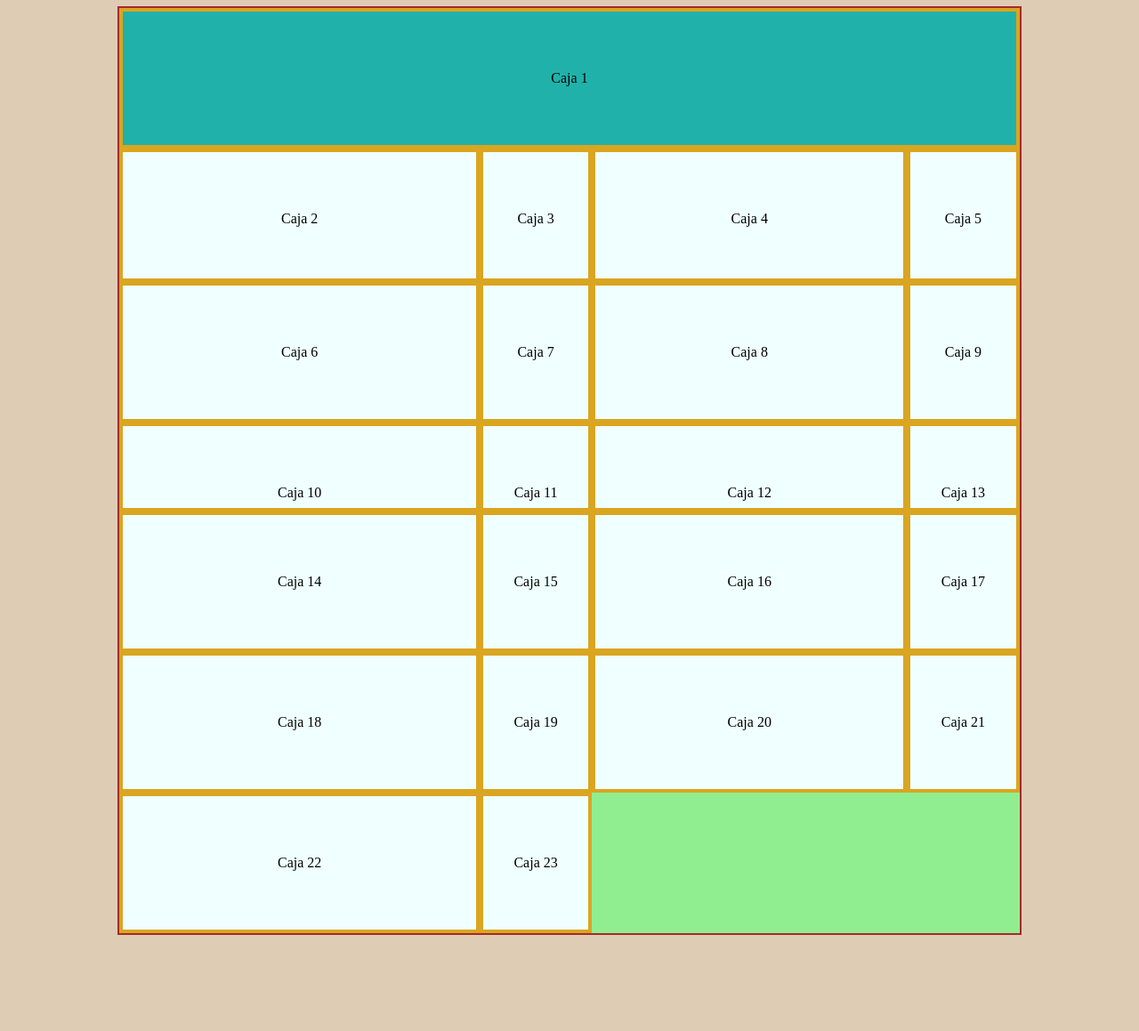
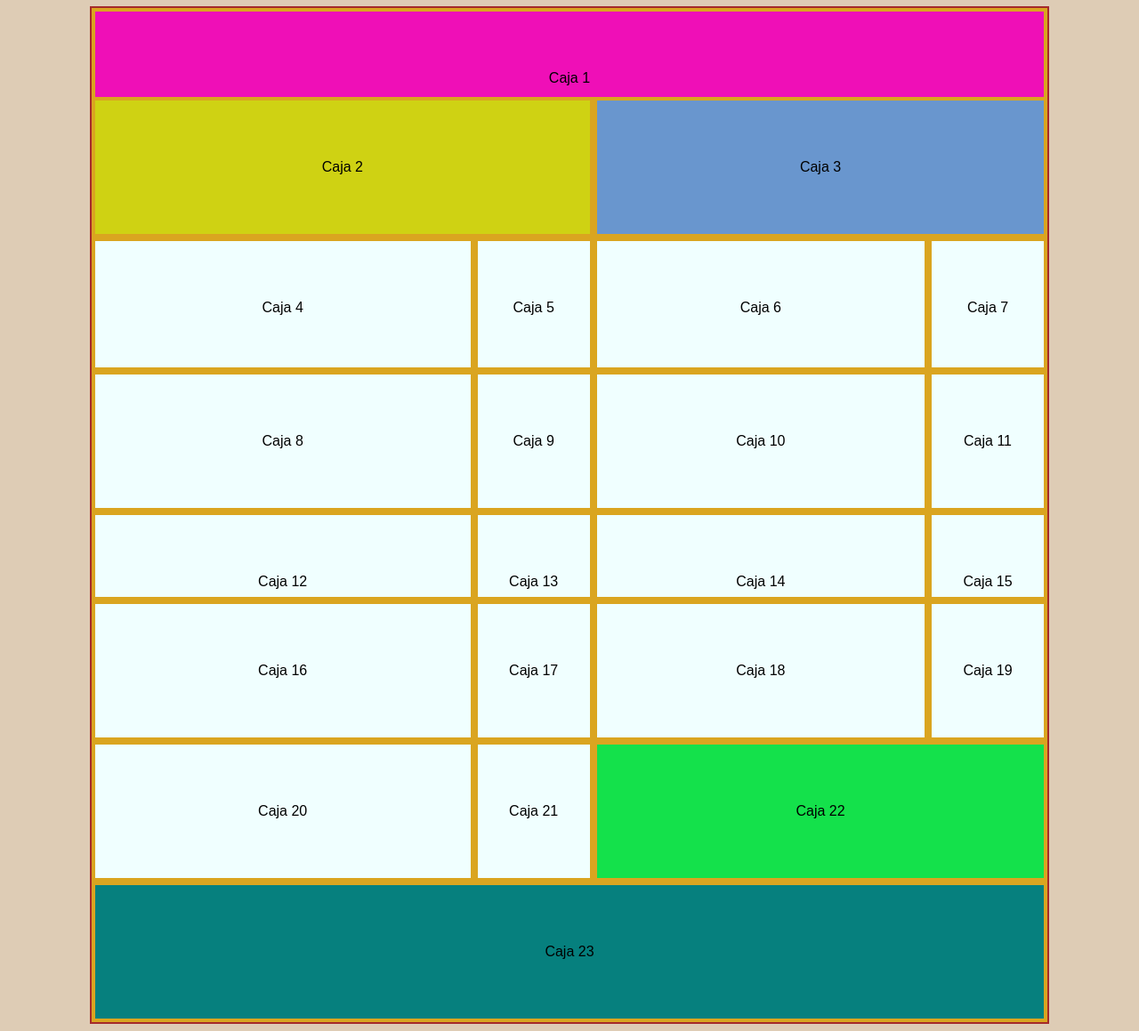
Before and after one commit to filtes/CSS-GRID, a plain HTML site: page index.html in a window 1280 px wide. Shown: the part 73-1232 px from the top of the page at 89% size. Before the commit the page ends 1132 px from the top, so only its background shows below. Drawn offline with Linux system fonts and the light colour scheme.

Commit message:
grid layout ok

```diff
--- a/style.css
+++ b/style.css
@@ -1,14 +1,19 @@
 body{
     background: rgb(222, 204, 181);
+    font-family: Arial, Helvetica, sans-serif;
+    text-align: center;
 }
 
+h1{
+    text-align: center;
+}
 .grid-layout{
     display: grid;
     grid-template-columns: 40% auto 35% auto;
     grid-template-rows: 100px auto 150px auto 100px;
-    justify-content: stretch;
-    width: 80%;
-    margin: 0 auto;
+    /* justify-content: stretch; */
+    width: 85%;
+    margin: auto;
     background-color: lightgreen;
     border: 2px solid brown;
 
@@ -24,6 +29,30 @@ body{
 .c1{
 grid-column: 1/5;
 grid-row: 1/3;
-background: lightseagreen;
+background: rgb(239, 15, 183);
 
 }
+.c2{
+    grid-column: 1/3;
+    grid-row: 2/3;
+    background: rgb(207, 210, 19);
+
+    }
+    .c3{
+        grid-column: 3/5;
+        grid-row: 2/3;
+        background: rgb(105, 150, 206);
+
+        }
+        .c22{
+            grid-column: 3/5;
+            grid-row: 7/8;
+            background: rgb(20, 225, 75);
+
+            }
+        .c23{
+            grid-column: 1/5;
+            grid-row: 8/9;
+            background: rgb(6, 128, 126);
+
+            }
```
